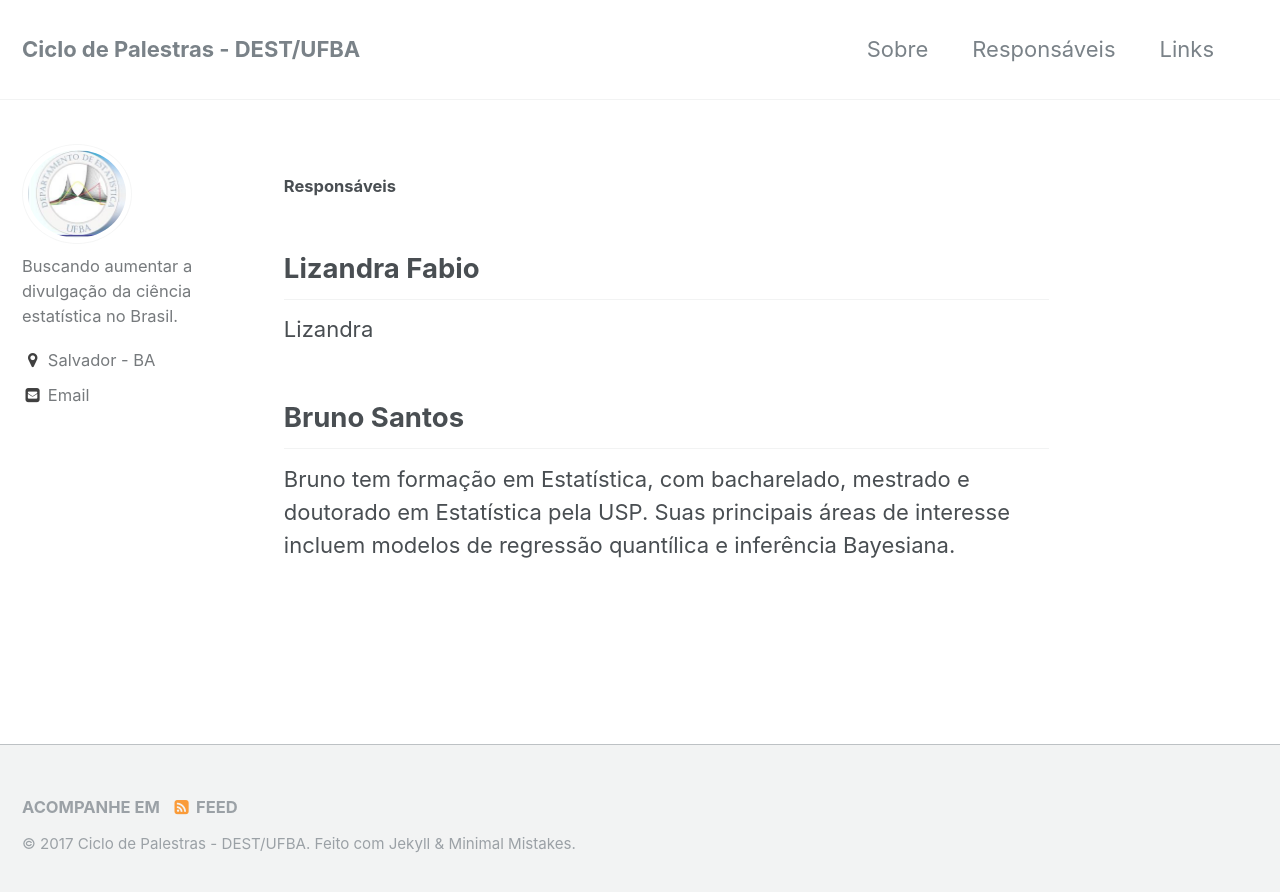
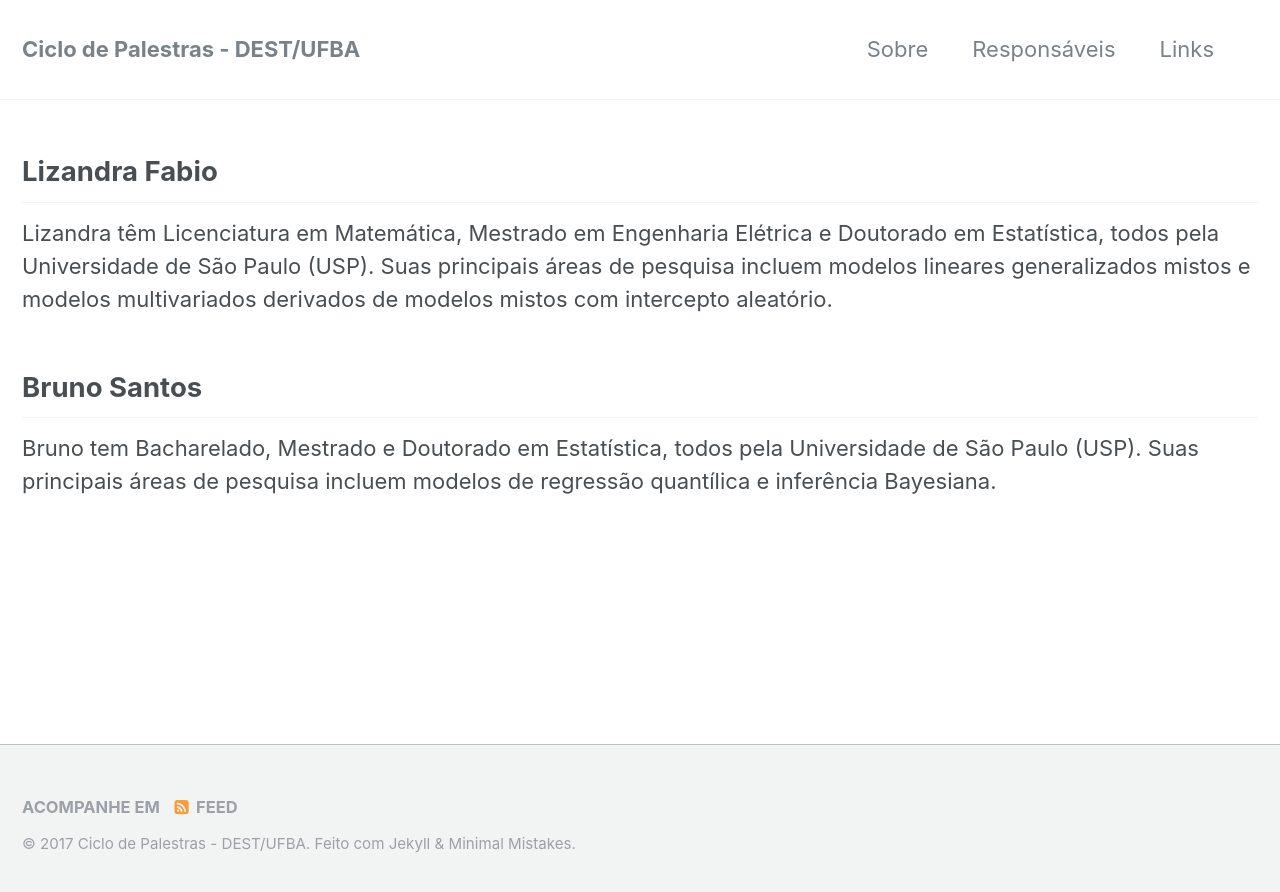
Before and after one commit to ciclo-palestras-dest-ufba/ciclo-palestras-dest-ufba.github.io, a Jekyll site: the page built from responsaveis.md, in a window 1280 px wide. Shown: the top 892 px of the page. Built offline with Jekyll 4.4.1, drawn with Linux system fonts in a browser that asks for light colours; our own code applies the rules of GitHub Pages for plain Markdown files.

```diff
--- a/_config.yml
+++ b/_config.yml
@@ -14,7 +14,7 @@
 url                      : "https://ciclo-palestras-dest-ufba.github.io"
 baseurl                  : ""
 repository               : ciclo-palestras-dest-ufba/ciclo-palestras-dest-ufba.github.io"
-teaser                   : # path of fallback teaser image, e.g. "/assets/images/500x300.png"
+teaser                   : "/assets/images/TestePalestra.jpeg"
 # breadcrumbs            : false # true, false (default)
 words_per_minute         : 200
 comments:
--- a/responsaveis.md
+++ b/responsaveis.md
@@ -1,13 +1,12 @@
 ---
 permalink: /responsaveis/
+layout: splash
 ---
-
-#### Responsáveis
 
 ## Lizandra Fabio
 
-Lizandra
+Lizandra têm Licenciatura em Matemática, Mestrado em Engenharia Elétrica e Doutorado em Estatística, todos pela Universidade de São Paulo (USP). Suas principais áreas de pesquisa incluem modelos lineares generalizados mistos e modelos multivariados derivados de modelos mistos com intercepto aleatório.
 
 ## Bruno Santos
 
-Bruno tem formação em Estatística, com bacharelado, mestrado e doutorado em Estatística pela USP. Suas principais áreas de interesse incluem modelos de regressão quantílica e inferência Bayesiana.
+Bruno tem Bacharelado, Mestrado e Doutorado em Estatística, todos pela Universidade de São Paulo (USP). Suas principais áreas de pesquisa incluem modelos de regressão quantílica e inferência Bayesiana.
```
Also changed, not shown: links.md (+1 -2 lines), sobre.md (+6 -2 lines), assets/images/TestePalestra.jpeg (added).
